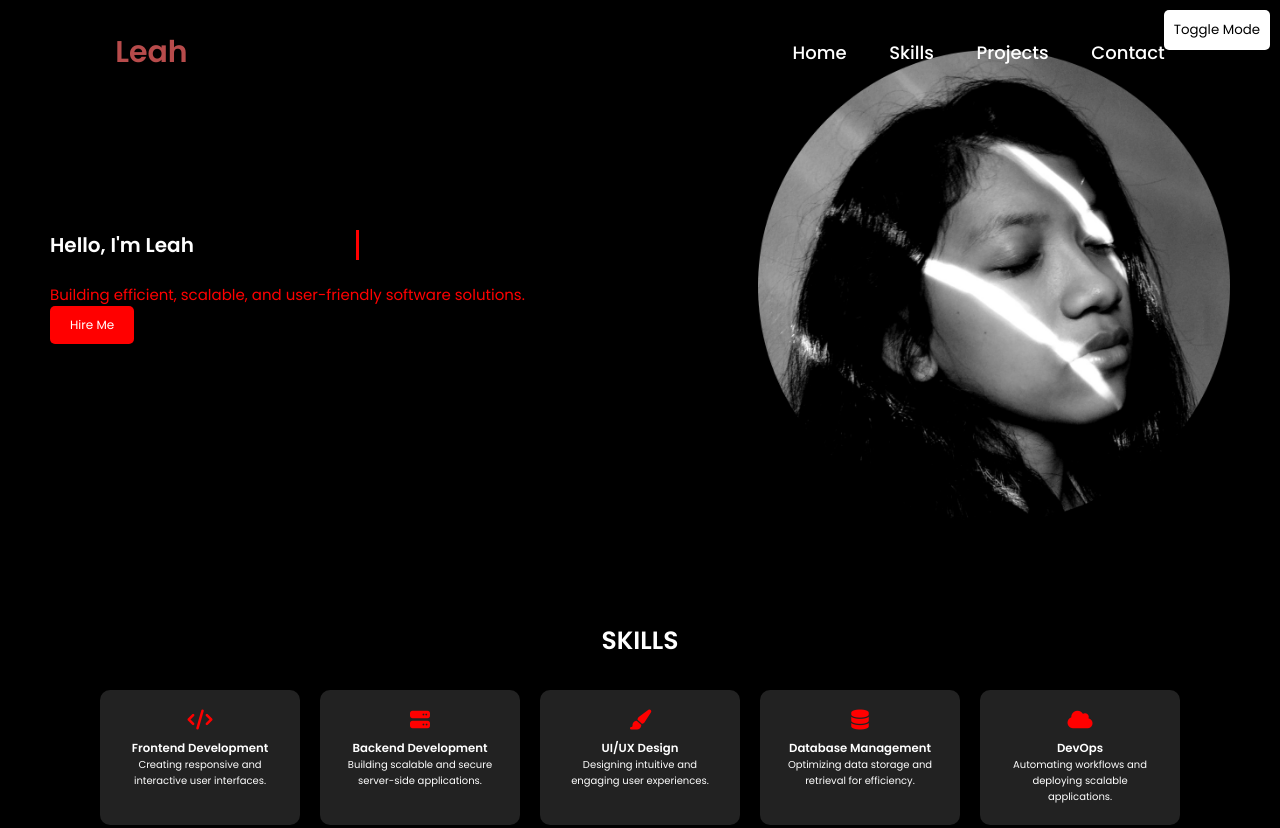
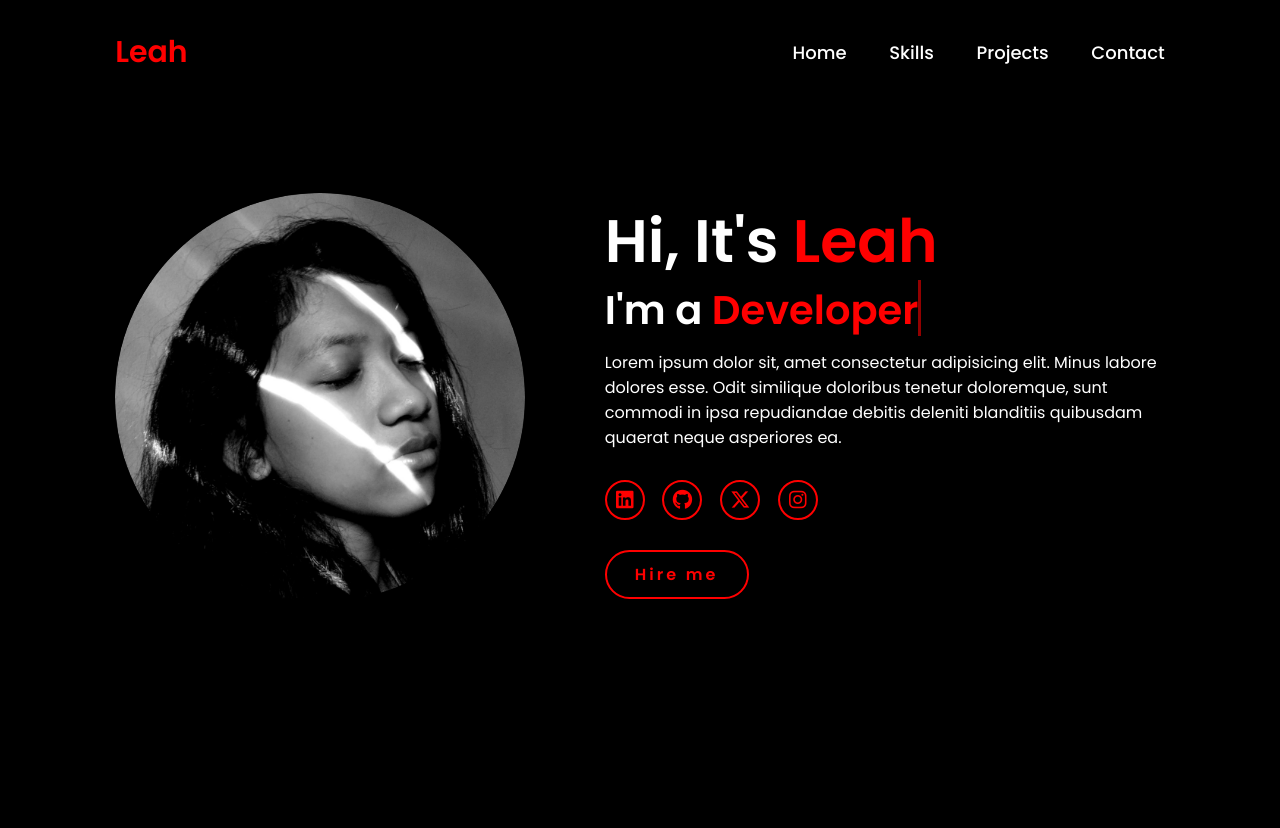
Before and after one commit to ley031/responsive-portfolio, a plain HTML site: page index.html in a window 1280 px wide. Shown: the top 828 px of the page. Drawn offline with Linux system fonts and the light colour scheme.

Commit message:
#2 Fix hero section

```diff
--- a/index.html
+++ b/index.html
@@ -16,17 +16,25 @@
             <a href="#projects">Projects</a>
             <a href="#contact">Contact</a>
         </nav>
-        <button id="theme-toggle">Toggle Mode</button>
+
     </header>
 
-    <section id="hero">
-        <div id="hero-text">
-            <h2><span class="name">Hello, I'm Leah</span></h2>
-            <p class="tagline">Building efficient, scalable, and user-friendly software solutions.</p>
-
-            <button class="hire-me">Hire Me</button>
+    <section class="home">
+        <div class="home-img">
+            <img src="image.png" alt="">
         </div>
-        <img src="image.png" alt="Hero Image">
+        <div class="home-content">
+            <h1>Hi, It's <span>Leah</span></h1>
+            <h3 class="typing-text">I'm a <span></span></h3>
+            <p>Lorem ipsum dolor sit, amet consectetur adipisicing elit. Minus labore dolores esse. Odit similique doloribus tenetur doloremque, sunt commodi in ipsa repudiandae debitis deleniti blanditiis quibusdam quaerat neque asperiores ea.</p>
+            <div class="social-icons">
+                <a href="#"><i class="fa-brands fa-linkedin"></i></a>
+                <a href="#"><i class="fa-brands fa-github"></i></a>
+                <a href="#"><i class="fa-brands fa-x-twitter"></i></a>
+                <a href="#"><i class="fa-brands fa-instagram"></i></a>
+            </div>
+            <a href="#" class="btn">Hire me</a>
+        </div>
     </section>
 
     <section id="skills">
@@ -95,9 +103,7 @@
 
 
     <script>
-         document.getElementById("theme-toggle").addEventListener("click", function() {
-            document.body.classList.toggle("light-mode");
-        });
+
 
         // Intersection Observer for detecting when sections come into view
         const sections = document.querySelectorAll('section');
--- a/style.css
+++ b/style.css
@@ -19,8 +19,10 @@ body{
     height: 100vh;
     overflow-x: hidden;
     background-color: black;
+    color: white;
     transition: background 0.3s, color 0.3s;
 }
+
 
 /* Header Styling */
 header{
@@ -40,7 +42,7 @@ header{
 
 .logo{
     font-size: 3rem;
-    color: #b74b4b;
+    color:  red;
     font-weight: 800;
     cursor: pointer;
     transition: 0.5s ease;
@@ -62,7 +64,7 @@ nav a{
 nav a:hover,
 nav a.active{
     color: #b74b4b;
-    border-bottom: 3px solid #b74b4b;
+    border-bottom: 3px solid  red;
 }
 
 @media(max-width:995px){
@@ -72,8 +74,8 @@ nav a.active{
         top: 0;
         right: 0;
         width: 40%;
-        border-left: 3px solid #b74b4b;
-        border-bottom: 3px solid #b74b4b;
+        border-left: 3px solid red;
+        border-bottom: 3px solid red;
         border-bottom-left-radius: 2rem;
         padding: 1rem solid;
         background-color: #161616;
@@ -101,76 +103,175 @@ nav a.active{
 
 
 
-#hero {
-    display: flex;
-    align-items: center;
-    justify-content: space-between;
-    padding: 50px;
-    background: black;
+section{
+    min-height: 100vh;
+    padding: 5rem 9% 5rem;
 }
 
-#hero-text {
-    max-width: 50%;
+.home{
+    display: flex;
+    justify-content: center;
+    align-items: center;
+    gap: 8rem;
+    background-color: black;
 }
 
-#hero h2 {
-    font-size: 3rem;
-    font-weight: bold;
-    color: white;
+.home .home-content h1{
+    font-size: 6rem;
+    font-weight: 700;
+    line-height: 1.3;
 }
 
-#hero p {
-    font-size: 1.5rem;
+span{
     color: red;
 }
-/* Typing Animation for the name */
-@keyframes typing {
-    0% { width: 0; }
-    100% { width: 100%; }
+
+.home-content h3{
+    font-size: 4rem;
+    margin-bottom: 1rem;
+    font-weight: 700;
 }
 
-.name {
-    font-size: 2rem; /* Smaller size for the name */
-    font-weight: bold;
-    white-space: nowrap;
-    overflow: hidden;
-    border-right: 3px solid red;
-    display: inline-block;
-    animation: typing 3s steps(20) infinite; /* Looping animation */
+.home-content p{
+    font-size: 1.6rem;
 }
 
-.tagline {
-    font-size: 1.5rem; /* Larger font size for tagline */
-    color: red;
-    margin-top: 10px;
+.home-img{
+    border-radius: 50%;
 }
 
-
-
-
-.hire-me {
-    background: red;
-    color: white;
-    padding: 10px 20px;
-    border: none;
-    font-size: 1.2rem;
+.home-img img{
+    position: relative;
+    width: 32vw;
+    border-radius: 50%;
+    box-shadow: 0 0 25px solid red;
     cursor: pointer;
-    transition: background 0.3s, transform 0.2s;
-    border-radius: 5px;
+    transition: 0.2s linear;
 }
 
-.hire-me:hover {
-    background: darkred;
+.home-img img:hover{
+    font-size: 1.8rem;
+    font-weight: 500;
 }
 
-.hire-me:active {
-    transform: scale(0.98);
-    box-shadow: 0 2px 10px rgba(255, 0, 0, 0.5);
+.social-icons a{
+    display: inline-flex;
+    justify-content: center;
+    align-items: center;
+    width: 4rem;
+    height: 4rem;
+    background-color: transparent;
+    border: 0.2rem solid red;
+    font-size: 2rem;
+    border-radius: 50%;
+    margin: 3rem 1.5rem 3rem 0;
+    transition: 0.3s ease;
+    color: red;
 }
 
-#hero img {
-    width: 40%;
-    border-radius: 10px;
+.social-icons a:hover{
+    color: black;
+    transform: scale(1.3) translateY(-5px);
+    background-color: red;
+    box-shadow: 0  0 25px red;
+}
+
+.btn{
+    display: inline-block;
+    padding: 1rem 2.8rem;
+    background-color: black;
+    border-radius: 4rem;
+    font-size: 1.6rem;
+    color: red;
+    letter-spacing: 0.3rem;
+    font-weight: 600;
+    border: 2px solid red;
+    transition: 0.3s ease;
+    cursor: pointer;
+}
+
+.btn:hover{
+    transform: scale3d(1.03);
+    background-color: red;
+    color: black;
+    box-shadow: 0 0 25px red;
+}
+
+.typing-text{
+    font-size: 34px;
+    font-weight: 600;
+    min-width: 280px;
+}
+
+.typing-text span{
+    position: relative;
+}
+
+.typing-text span::before{
+    content: "software Developer";
+    color: red;
+    animation: words 20s infinite;
+}
+
+.typing-text span::after{
+    content: "";
+    background-color: black;
+    position: absolute;
+    width: calc(100% + 8px);
+    height: 100%;
+    border-left: 3px solid black;
+    right: -8;
+    animation: cursor 0.6s infinite;
+}
+
+@keyframes cursor{
+    to{
+        border-left: 3px solid red;
+    }
+}
+
+@keyframes words{
+    0%, 20%{
+        content: "Web Developer";
+    }
+    21%, 40%{
+        content: "Developer";
+    }
+    41%, 60%{
+        content: "Web Designer";
+    }
+    61%, 80%{
+        content: "UI/UX Designer";
+    }
+    81%, 100%{
+        content: "Content Creator";
+    }
+}
+
+@media (max-width: 1000px){
+    .home{
+        gap: 4rem;
+    }
+}
+
+@media(max-width:995px){
+    .home{
+        flex-direction: column;
+        margin: 5rem 4rem;
+    }
+
+    .home .home-content h3{
+        font-size: 2.5rem;
+    }
+
+    .home-content h1{
+        font-size: 5rem;
+    }
+
+    .home-img img{
+        width: 70vw;
+        margin-top: 4rem;
+    }
 }
 
 #skills {
@@ -284,42 +385,6 @@ nav a.active{
     background: darkred;
 }
 
-#theme-toggle {
-    position: fixed;
-    top: 10px;
-    right: 10px;
-    padding: 10px;
-    background: white;
-    color: black;
-    border: none;
-    cursor: pointer;
-    transition: background 0.3s, color 0.3s;
-    border-radius: 5px;
-}
-
-body.light-mode {
-    background-color: white;
-    color: black;
-}
-
-.light-mode #theme-toggle {
-    background: black;
-    color: white;
-}
-
-.light-mode header {
-    background: white;
-    color: red;
-}
-
-.light-mode nav a {
-    color: black;
-}
-
-.light-mode .skill, .light-mode .project, .light-mode .contact-form input, .light-mode .contact-form textarea {
-    background: #ddd;
-    color: black;
-}
 
 /* Custom Scrollbar */
 ::-webkit-scrollbar {
```
